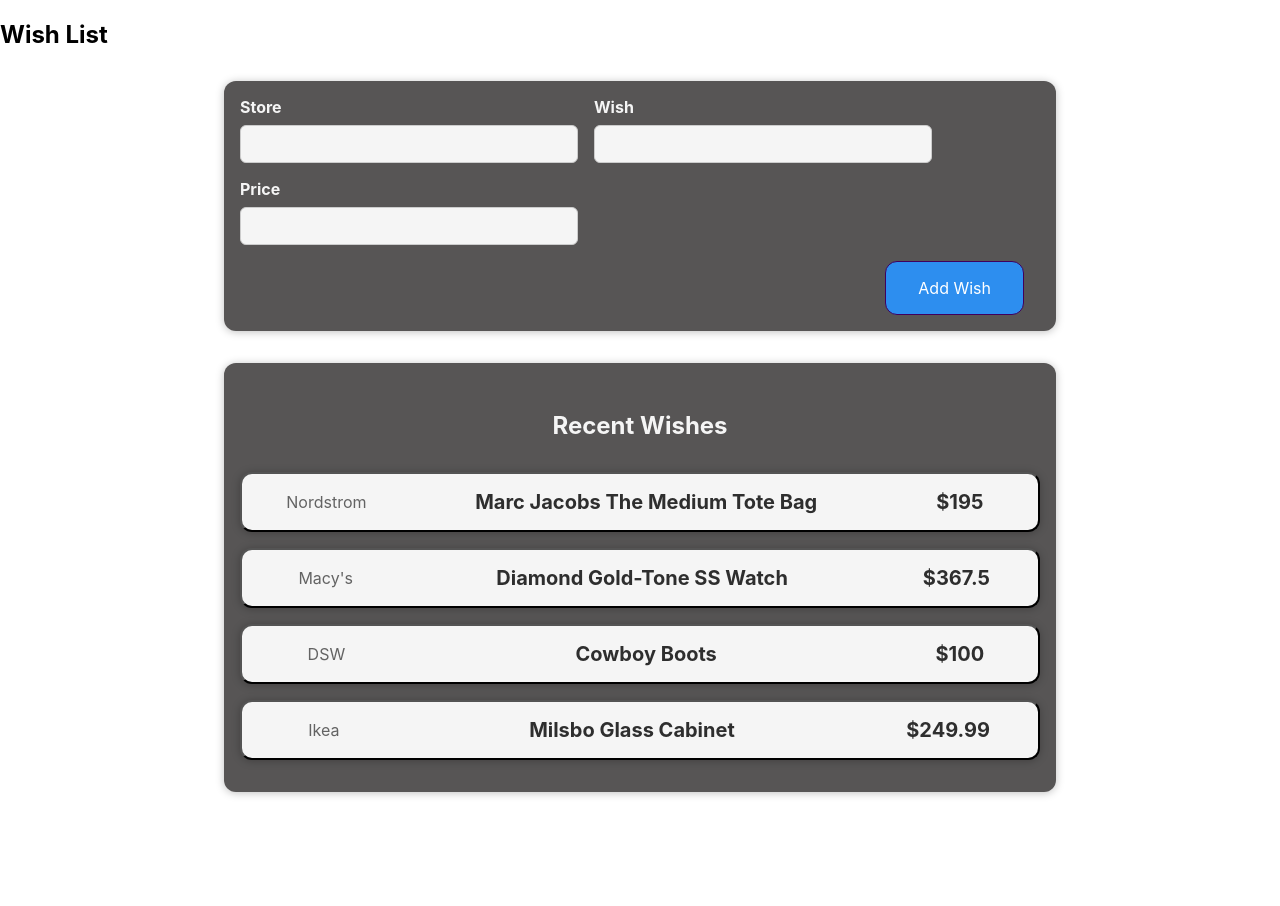
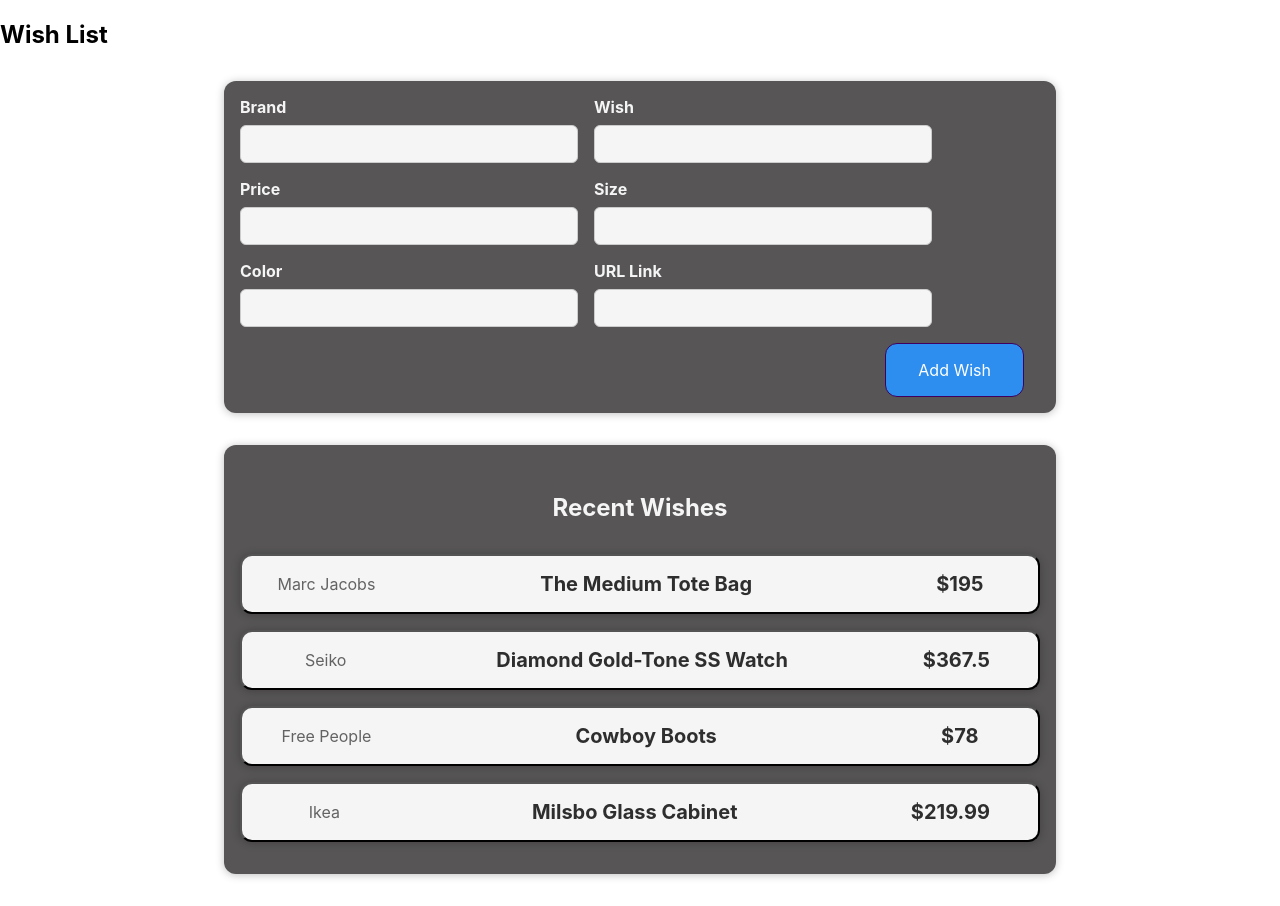
Before and after one commit to monineathsar/WishList, a React (Create React App) app: page / in a window 1280 px wide. Before the commit the page ends 824 px from the top, so only its background shows below. Built offline with nearby package versions, Linux system fonts and the light colour scheme.

Commit message:
added more inputs on wishForm

```diff
--- a/src/App.js
+++ b/src/App.js
@@ -8,27 +8,39 @@ import NewWish from './components/NewWish/NewWish';
 const DUMMY_WISHES = [
   {
     id: '1',
-    title: 'Marc Jacobs The Medium Tote Bag',
-    store: 'Nordstrom',
-    price: 195.00
+    title: 'The Medium Tote Bag',
+    brand: 'Marc Jacobs',
+    price: 195.00,
+    size: 'Medium',
+    color: 'Beige',
+    url: 'https://www.marcjacobs.com/default/the-medium-tote-bag/M0016161-050.html',
   },
   {
     id: '2',
     title: 'Diamond Gold-Tone SS Watch',
-    store: "Macy's",
-    price: 367.50
+    brand: 'Seiko',
+    price: 367.50,
+    size: '',
+    color: 'Gold',
+    url: 'https://www.macys.com/shop/product/seiko-womens-diamond-1-8-ct.-t.w.-gold-tone-stainless-steel-bracelet-watch-30mm?ID=12043652',
   },
   {
     id: '3',
     title: 'Cowboy Boots',
-    store: 'DSW',
-    price: 100.00
+    brand: 'Free People',
+    price: 78.00,
+    size: '6.5',
+    color: 'Blush',
+    url: 'https://www.freepeople.com/shop/vegan-ranch-boot/?color=013&countryCode=US&gclid=Cj0KCQjwtJKqBhCaARIsAN_yS_lAmy87Cv8WYgnFju55mljKaY4jkjPz0QXs2HpLxFaNo2bDaSZ0CucaAtZEEALw_wcB&gclsrc=aw.ds&inventoryCountry=US&utm_kxconfid=vx6ro62gj&type=REGULAR&quantity=1',
   },
   {
     id: '4',
     title: 'Milsbo Glass Cabinet',
-    store: 'Ikea',
-    price: 249.99
+    brand: 'Ikea',
+    price: 219.99,
+    size: '',
+    color: 'White',
+    url: 'https://www.ikea.com/us/en/p/milsbo-glass-door-cabinet-white-00396416/',
   },
 ];
 
--- a/src/components/NewWish/WishForm.js
+++ b/src/components/NewWish/WishForm.js
@@ -2,12 +2,15 @@ import React, { useState } from 'react';
 import './WishForm.css';
 
 const WishForm = (props) => {
-    const [enteredStore, setEnteredStore] = useState ('');
+    const [enteredBrand, setEnteredBrand] = useState ('');
     const [enteredWish, setEnteredWish] = useState('');
     const [enteredPrice, setEnteredPrice] = useState('');
+    const [enteredSize, setEnteredSize] = useState('');
+    const [enteredColor, setEnteredColor] = useState('');
+    const [enteredUrl, setEnteredUrl] = useState('');
 
-    const storeChangeHandler = (event) => {
-        setEnteredStore(event.target.value);
+    const brandChangeHandler = (event) => {
+        setEnteredBrand(event.target.value);
     };
 
     const wishChangeHandler = (event) => {
@@ -18,17 +21,29 @@ const WishForm = (props) => {
         setEnteredPrice(event.target.value);
     };
 
+    const sizeChangeHandler = (event) => {
+        setEnteredSize(event.target.value);
+    };
+
+    const colorChangeHandler = (event) => {
+        setEnteredColor(event.target.value);
+    };
+
+    const urlChangeHandler = (event) => {
+        setEnteredUrl(event.target.value);
+    };
+
     const submitHandler = (event) => {
         event.preventDefault();
 
         const wishData = {
-            store: enteredStore,
+            brand: enteredBrand,
             title: enteredWish,
             price: +enteredPrice
         };
 
         props.onSaveWishData(wishData)
-        setEnteredStore('');
+        setEnteredBrand('');
         setEnteredWish('');
         setEnteredPrice('');
     };
@@ -36,8 +51,8 @@ const WishForm = (props) => {
         <form onSubmit={submitHandler}>
             <div className='new-wish__controls'>
                 <div className='new-wish__control'>
-                    <label>Store</label>
-                    <input type='text' value={enteredStore} onChange={storeChangeHandler}/>
+                    <label>Brand</label>
+                    <input type='text' value={enteredBrand} onChange={brandChangeHandler}/>
                 </div>
                 <div className='new-wish__control'>
                     <label>Wish</label>
@@ -46,6 +61,18 @@ const WishForm = (props) => {
                 <div className='new-wish__control'>
                     <label>Price</label>
                     <input type="number" min="0.01" step="0.01" value={enteredPrice} onChange={priceChangeHandler}/>
+                </div>
+                <div className='new-wish__control'>
+                    <label>Size</label>
+                    <input type="text" value={enteredSize} onChange={sizeChangeHandler}/>
+                </div>
+                <div className='new-wish__control'>
+                    <label>Color</label>
+                    <input type="text" value={enteredColor} onChange={colorChangeHandler}/>
+                </div>
+                <div className='new-wish__control'>
+                    <label>URL Link</label>
+                    <input type="text" value={enteredUrl} onChange={urlChangeHandler}/>
                 </div>
             </div>
             <div className='new-wish__actions'>
--- a/src/components/WishList/WishItem.js
+++ b/src/components/WishList/WishItem.js
@@ -2,18 +2,20 @@ import './WishItem.css';
 // import Card from '../Card'
 
 function WishItem(props) {
+    const viewWishItem = (event) => {
+        console.log('clicked!')
+    }
 
     return(
-        <button className='wish-item' >
+        <button className='wish-item' onClick={viewWishItem}>
             <div className='wish-item__description'>
-                <p>{props.store}</p>
+                <p>{props.brand}</p>
                 <h2>
                 {props.title}
                 </h2>
                 <h3 className='wish-item__price'>${props.price}</h3>
             </div>
         </button>
-
     )
 };
 
--- a/src/components/WishList/Wishes.js
+++ b/src/components/WishList/Wishes.js
@@ -9,7 +9,7 @@ function Wishes(props) {
             {props.items.map((wish) => (
                 <WishItem
                 key={wish.id}
-                store={wish.store}
+                brand={wish.brand}
                 title={wish.title}
                 price={wish.price}
                 />
```
